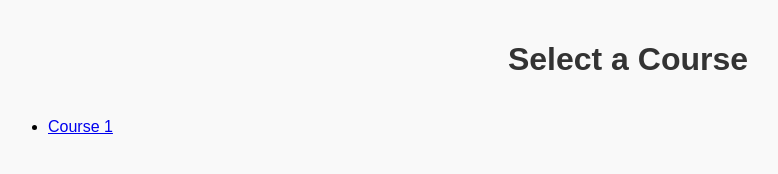
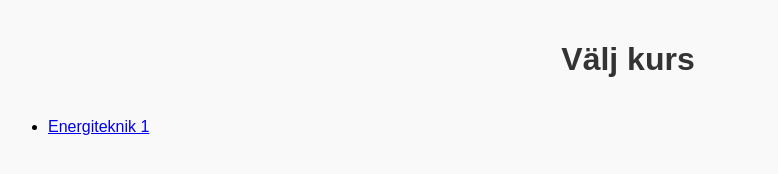
Before and after one commit to WanjaThelin/Calculationhelper, a plain HTML site: page index.html in a window 1280 px wide. Shown: the whole page, without its empty margins (12-790 px from the left). Drawn offline with Linux system fonts and the light colour scheme.

Commit message:
Update index.html

```diff
--- a/index.html
+++ b/index.html
@@ -3,14 +3,14 @@
 <head>
 
   <link rel="stylesheet" href="style.css">
-  <title>Välj kurs</title>
+  <title>Select a Course</title>
   <!-- Include Bootstrap CSS -->
 
 </head>
 <body>
-  <h1>Select a Course</h1>
+  <h1>Välj kurs</h1>
   <ul>
-    <li><a href="Energiteknik 1/index.html">Course 1</a></li>
+    <li><a href="Course1/index.html">Energiteknik 1</a></li>
 
   </ul>
 </body>
```
